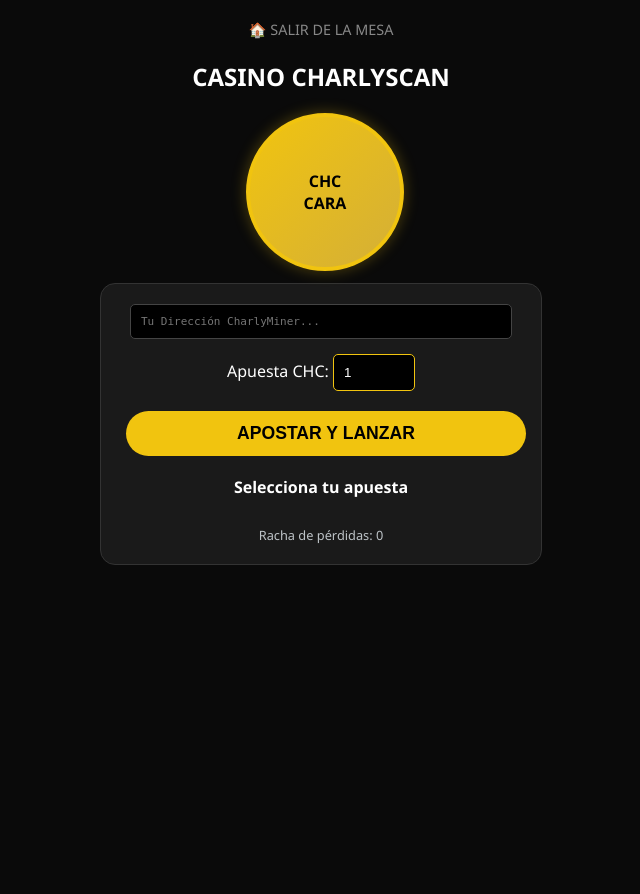
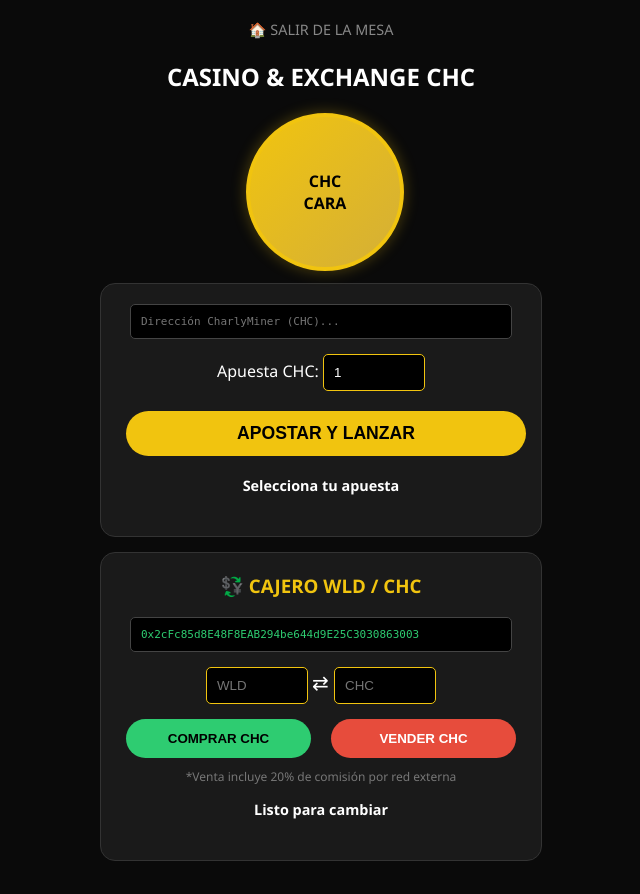
Before and after one commit to ganastrx4/chc-flask-app-, a Flask app: page /chun.html in a window 1280 px wide. Shown: the whole page, without its empty margins (319-959 px from the left). Before the commit the page ends 565 px from the top, so only its background shows below. Run offline with Flask 3, Linux system fonts and the light colour scheme.

Commit message:
Update chun.html

```diff
--- a/templates/chun.html
+++ b/templates/chun.html
@@ -3,16 +3,11 @@
 <head>
     <meta charset="UTF-8">
     <style>
-        :root { --gold: #f1c40f; --iron: #bdc3c7; --bg: #0a0a0a; --green: #2ecc71; --red: #e74c3c; }
+        :root { --gold: #f1c40f; --iron: #bdc3c7; --bg: #0a0a0a; --green: #2ecc71; --red: #e74c3c; --wld: #ffffff; }
         body { background: var(--bg); color: white; font-family: 'Segoe UI', sans-serif; text-align: center; padding: 10px; }
 
-        /* Contenedor de Moneda */
         .coin-container { perspective: 1000px; width: 150px; height: 150px; margin: 20px auto; }
-        #coin {
-            width: 100%; height: 100%; position: relative;
-            transform-style: preserve-3d;
-        }
-        /* Clase para activar el giro */
+        #coin { width: 100%; height: 100%; position: relative; transform-style: preserve-3d; }
         .spinning { transition: transform 4s cubic-bezier(0.1, 0.5, 0.1, 1); }
 
         .side {
@@ -24,24 +19,29 @@
         .cara { background: linear-gradient(135deg, var(--gold), #d4af37); color: black; }
         .aguila { background: linear-gradient(135deg, #333, #000); color: var(--gold); transform: rotateY(180deg); }
 
-        /* Panel de Apuestas */
-        .bet-panel { background: #1a1a1a; padding: 20px; border-radius: 15px; max-width: 400px; margin: 0 auto; border: 1px solid #333; }
+        .bet-panel, .exchange-panel {
+            background: #1a1a1a; padding: 20px; border-radius: 15px;
+            max-width: 400px; margin: 15px auto; border: 1px solid #333;
+        }
+
         .wallet-input { width: 90%; padding: 10px; border-radius: 5px; border: 1px solid #444; background: #000; color: var(--green); font-family: monospace; font-size: 11px; margin-bottom: 15px; }
-        input[type="number"] { width: 60px; padding: 10px; background: #000; color: white; border: 1px solid var(--gold); border-radius: 5px; }
+        input[type="number"] { width: 80px; padding: 10px; background: #000; color: white; border: 1px solid var(--gold); border-radius: 5px; }
 
         .btn { padding: 12px 20px; border-radius: 25px; border: none; cursor: pointer; font-weight: bold; margin: 5px; transition: 0.3s; }
         .btn-play { background: var(--gold); color: black; width: 100%; font-size: 1.1em; }
-        .btn-play:disabled { background: #555; cursor: not-allowed; }
+        .btn-buy { background: var(--green); color: black; flex: 1; }
+        .btn-sell { background: var(--red); color: white; flex: 1; }
         .btn-home { background: transparent; color: #888; text-decoration: none; font-size: 0.9em; }
 
-        #status { margin-top: 15px; min-height: 40px; font-weight: bold; }
-        .martingala-info { color: var(--iron); font-size: 0.8em; margin-top: 10px; }
+        .flex-row { display: flex; gap: 10px; margin-top: 10px; }
+        .small-text { font-size: 0.75em; color: #777; margin-top: 5px; display: block; }
+        #status, #ex-status { margin-top: 15px; min-height: 40px; font-weight: bold; font-size: 0.9em; }
     </style>
 </head>
 <body>
 
     <a href="https://binance-bot-2kbp.onrender.com/" class="btn-home">🏠 SALIR DE LA MESA</a>
-    <h2>CASINO CHARLYSCAN</h2>
+    <h2>CASINO & EXCHANGE CHC</h2>
 
     <div class="coin-container">
         <div id="coin">
@@ -50,24 +50,87 @@
         </div>
     </div>
 
+    <!-- PANEL DE JUEGO -->
     <div class="bet-panel">
-        <input type="text" id="userWallet" class="wallet-input" placeholder="Tu Dirección CharlyMiner..." />
-
+        <input type="text" id="userWallet" class="wallet-input" placeholder="Dirección CharlyMiner (CHC)..." />
         <div style="margin-bottom: 15px;">
             <span>Apuesta CHC: </span>
             <input type="number" id="betAmount" value="1" min="1" max="10" />
         </div>
+        <button id="playBtn" class="btn btn-play" onclick="procesarApuesta()">APOSTAR Y LANZAR</button>
+        <div id="status">Selecciona tu apuesta</div>
+    </div>
 
-        <button id="playBtn" class="btn btn-play" onclick="procesarApuesta()">APOSTAR Y LANZAR</button>
+    <!-- PANEL DE EXCHANGE -->
+    <div class="exchange-panel">
+        <h3 style="color: var(--gold); margin-top: 0;">💱 CAJERO WLD / CHC</h3>
+        <input type="text" id="wldWallet" class="wallet-input" value="0x2cFc85d8E48F8EAB294be644d9E25C3030863003" readonly title="Dirección de Recepción WLD" />
 
-        <div id="status">Selecciona tu apuesta</div>
-        <div id="streakInfo" class="martingala-info">Racha de pérdidas: 0</div>
+        <div style="margin-bottom: 10px;">
+            <input type="number" id="wldAmount" step="0.0001" min="0.0001" placeholder="WLD" oninput="calcularCambio()" />
+            <span style="font-size: 20px;"> ⇄ </span>
+            <input type="number" id="chcAmount" placeholder="CHC" readonly />
+        </div>
+
+        <div class="flex-row">
+            <button class="btn btn-buy" onclick="ejecutarSwap('BUY')">COMPRAR CHC</button>
+            <button class="btn btn-sell" onclick="ejecutarSwap('SELL')">VENDER CHC</button>
+        </div>
+        <span class="small-text">*Venta incluye 20% de comisión por red externa</span>
+        <div id="ex-status">Listo para cambiar</div>
     </div>
 
 <script>
-    const MASTER_PUBLIC = "93aab2b2ee274042d81954cd6569085ac3f1f660d600e6c7ca3aa11adbf94e62544ff783541316f3c7269d751079414e879f18804dde24c1b83c70c4e13cd4ee";
     const NODO_URL = "https://binance-bot-hna7.onrender.com";
+    const CHC_MASTER = "93aab2b2ee274042d81954cd6569085ac3f1f660d600e6c7ca3aa11adbf94e62544ff783541316f3c7269d751079414e879f18804dde24c1b83c70c4e13cd4ee";
+    const WLD_MASTER = "0xd4508db1aDC48deA121f356B254a7155DDAB36Ae";
 
+    // Tasas de cambio
+    const RATE = 100000; // 1 WLD = 100,000 CHC
+    const FEE = 0.20;    // 20% Comisión de salida
+
+    function calcularCambio() {
+        const wld = document.getElementById('wldAmount').value;
+        document.getElementById('chcAmount').value = wld * RATE;
+    }
+
+    async function ejecutarSwap(tipo) {
+        const wldAmt = parseFloat(document.getElementById('wldAmount').value);
+        const userCHC = document.getElementById('userWallet').value.trim();
+        const exStatus = document.getElementById('ex-status');
+
+        if (!userCHC || wldAmt < 0.0001) return alert("Datos insuficientes.");
+
+        exStatus.innerText = "Procesando Swap en CharlyScan...";
+
+        try {
+            const response = await fetch(`${NODO_URL}/exchange`, {
+                method: 'POST',
+                headers: { 'Content-Type': 'application/json' },
+                body: JSON.stringify({
+                    type: tipo,
+                    wld_amount: wldAmt,
+                    chc_address: userCHC,
+                    wld_address: WLD_MASTER,
+                    rate: RATE,
+                    fee: tipo === 'SELL' ? FEE : 0,
+                    node_logic: "MINT_IF_EMPTY" // Tu instrucción de sumar al supply si no hay saldo
+                })
+            });
+
+            const res = await response.json();
+            if(res.success) {
+                exStatus.innerHTML = `<span style="color:var(--green)">HASH: ${res.hash.substring(0,20)}...</span>`;
+                alert(`Operación Exitosa. Hash guardado en el historial del nodo.`);
+            } else {
+                exStatus.innerText = "Error: " + res.error;
+            }
+        } catch (e) {
+            exStatus.innerHTML = "<span style='color:var(--red)'>Error de conexión con el Nodo</span>";
+        }
+    }
+
+    // --- LÓGICA DE APUESTAS (TU CÓDIGO ANTERIOR REPARADO) ---
     let perdidasConsecutivas = 0;
     let maxApuesta = 10;
 
@@ -80,70 +143,42 @@
         const playBtn = document.getElementById('playBtn');
 
         if (wallet.length < 10) return alert("Ingresa tu dirección de minero.");
-        if (apuesta > maxApuesta) return alert(`Límite actual de apuesta: ${maxApuesta} CHC`);
 
-        // --- RESET DE ANIMACIÓN (Para que gire siempre igual) ---
         playBtn.disabled = true;
         coin.classList.remove('spinning');
         coin.style.transform = `rotateY(0deg)`;
-
-        // Pequeño delay para que el navegador registre el reset
         await new Promise(r => setTimeout(r, 50));
 
-        // --- LÓGICA DE PROBABILIDAD (60% Casa / 40% Usuario) ---
         const ganaUsuario = Math.random() > 0.60;
-        const totalRotation = 3600 + (ganaUsuario ? 0 : 180); // 3600 son 10 vueltas
+        const totalRotation = 3600 + (ganaUsuario ? 0 : 180);
 
         coin.classList.add('spinning');
         coin.style.transform = `rotateY(${totalRotation}deg)`;
-        status.innerText = "¡La suerte está echada!";
+        status.innerText = "Girando...";
 
         setTimeout(async () => {
             if (ganaUsuario) {
-                // EL USUARIO GANA
                 perdidasConsecutivas = 0;
                 maxApuesta = 10;
-                betInput.max = 10;
-                status.innerHTML = `<span style="color:var(--green)">¡GANASTE! +${apuesta} CHC</span>`;
-                await enviarTokens(MASTER_PUBLIC, wallet, apuesta);
+                status.innerHTML = `<span style="color:var(--green)">GANASTE +${apuesta} CHC</span>`;
+                await transaccionRapida(CHC_MASTER, wallet, apuesta);
             } else {
-                // LA CASA GANA
                 perdidasConsecutivas++;
-                status.innerHTML = `<span style="color:var(--red)">PERDISTE. -${apuesta} CHC enviado a la Casa.</span>`;
-
-                // Lógica Martingala
-                if(perdidasConsecutivas < 5) {
-                    maxApuesta = 20;
-                    alert("¡Oportunidad de Martingala! Ahora puedes apostar hasta 20 CHC.");
-                } else {
-                    maxApuesta = 300;
-                    status.innerHTML += "<br><small>Nivel 5: Capacidad máxima 300 CHC</small>";
-                }
-
-                betInput.max = maxApuesta;
-                await enviarTokens(wallet, MASTER_PUBLIC, apuesta);
+                status.innerHTML = `<span style="color:var(--red)">CASA GANA -${apuesta} CHC</span>`;
+                maxApuesta = perdidasConsecutivas >= 5 ? 300 : 20;
+                await transaccionRapida(wallet, CHC_MASTER, apuesta);
             }
-
-            document.getElementById('streakInfo').innerText = `Racha de pérdidas: ${perdidasConsecutivas}`;
+            betInput.max = maxApuesta;
             playBtn.disabled = false;
         }, 4000);
     }
 
-    async function enviarTokens(emisor, receptor, monto) {
-        try {
-            await fetch(`${NODO_URL}/transferir`, {
-                method: 'POST',
-                headers: { 'Content-Type': 'application/json' },
-                body: JSON.stringify({
-                    emisor: emisor,
-                    receptor: receptor,
-                    monto: monto,
-                    firma: "CASINO_CHARLY_SYSTEM"
-                })
-            });
-        } catch (e) {
-            console.log("Error de red, pero la apuesta fue procesada localmente.");
-        }
+    async function transaccionRapida(e, r, m) {
+        fetch(`${NODO_URL}/transferir`, {
+            method: 'POST',
+            headers: { 'Content-Type': 'application/json' },
+            body: JSON.stringify({ emisor: e, receptor: r, monto: m, firma: "CASINO_SYS" })
+        });
     }
 </script>
 </body>
```
